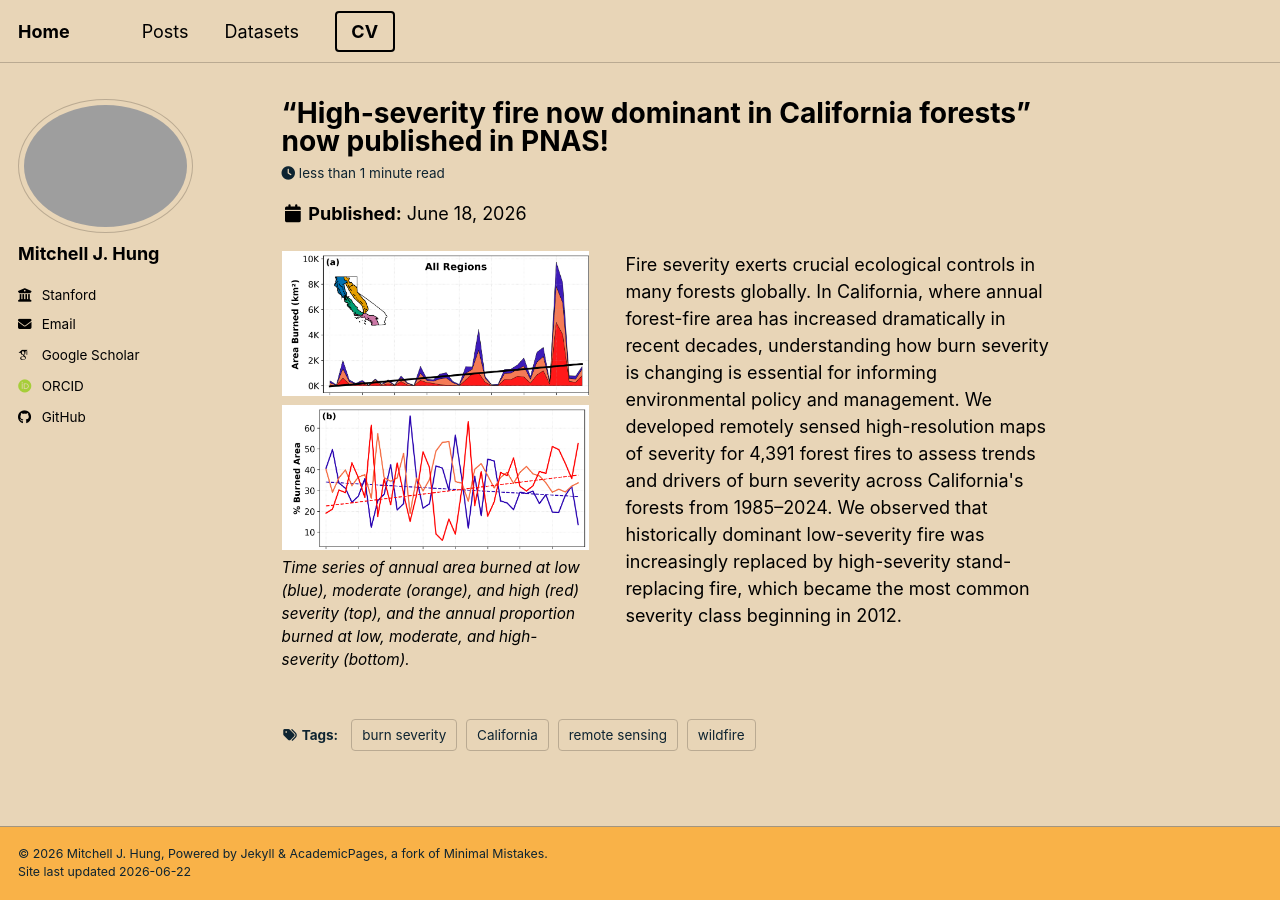
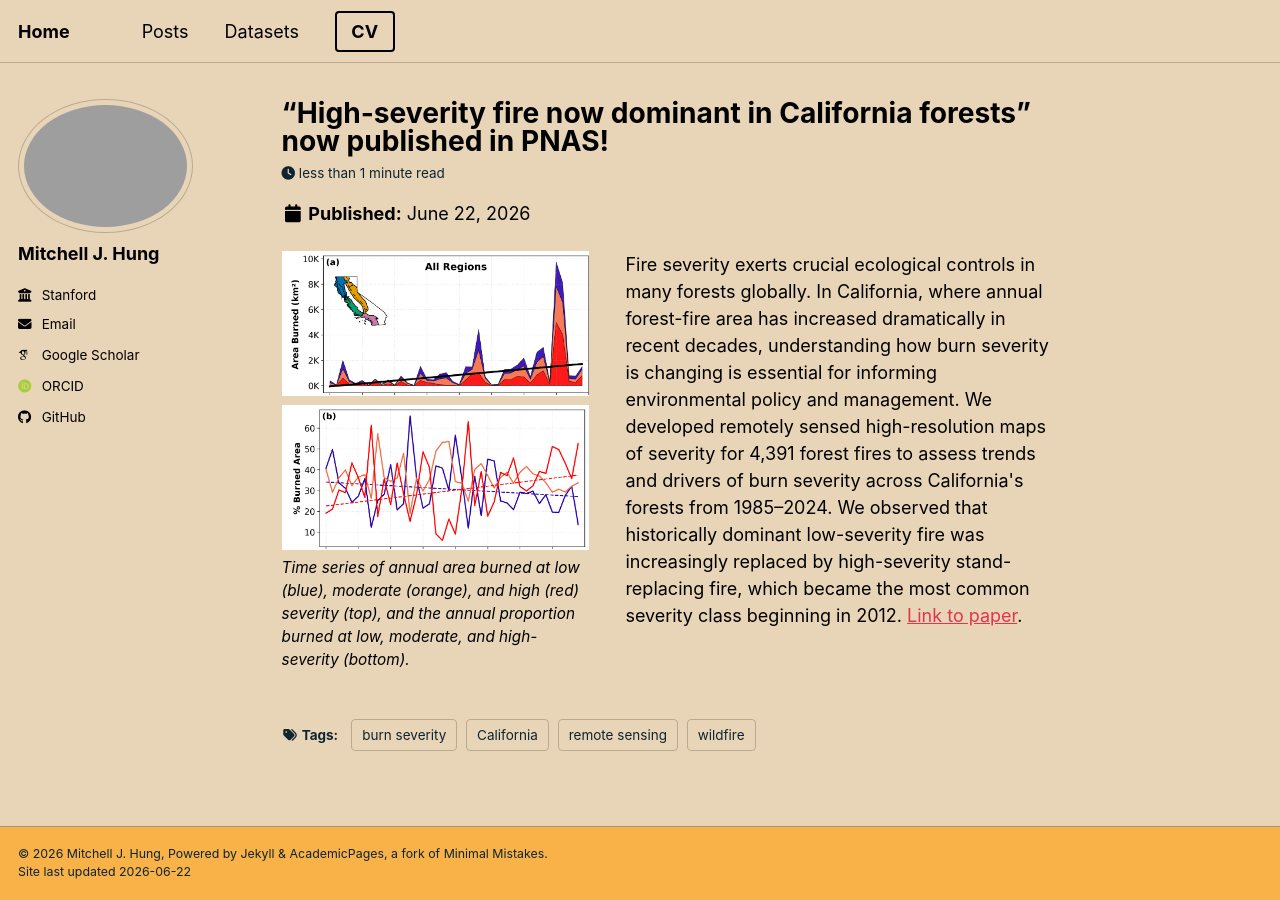
Before and after one commit to mitchhung/personalweb, a Jekyll site: the page built from _posts/2026-06-22-high-severity-fire-california.md, in a window 1280 px wide. Built offline with Jekyll 4.4.1, drawn with Linux system fonts in a browser that asks for light colours; some web fonts are replaced; a script bundle is joined from its source files by our own code; library files that are not in the unit come from our copies.

Commit message:
jun 22 update

```diff
--- a/_posts/2026-01-01-high-severity-fire-california.md
+++ b/_posts/2026-06-22-high-severity-fire-california.md
@@ -1,6 +1,6 @@
 ---
 title: '"High-severity fire now dominant in California forests" now published in PNAS!'
-date: 2026-06-18
+date: 2026-06-22
 permalink: /posts/2026/01/high-severity-fire-california/
 tags:
   - wildfire
@@ -17,5 +17,7 @@ tags:
   </div>
   <div style="flex:1;">
     Fire severity exerts crucial ecological controls in many forests globally. In California, where annual forest-fire area has increased dramatically in recent decades, understanding how burn severity is changing is essential for informing environmental policy and management. We developed remotely sensed high-resolution maps of severity for 4,391 forest fires to assess trends and drivers of burn severity across California's forests from 1985–2024. We observed that historically dominant low-severity fire was increasingly replaced by high-severity stand-replacing fire, which became the most common severity class beginning in 2012.
+
+    <a href="https://www.pnas.org/doi/abs/10.1073/pnas.2532829123">Link to paper</a>.
   </div>
 </div>
```
Also changed, not shown: _publications/2026-06-22-high-severity-fire-california.md (renamed from _publications/2026-01-01-high-severity-fire-california.md, +1 -0 lines).
